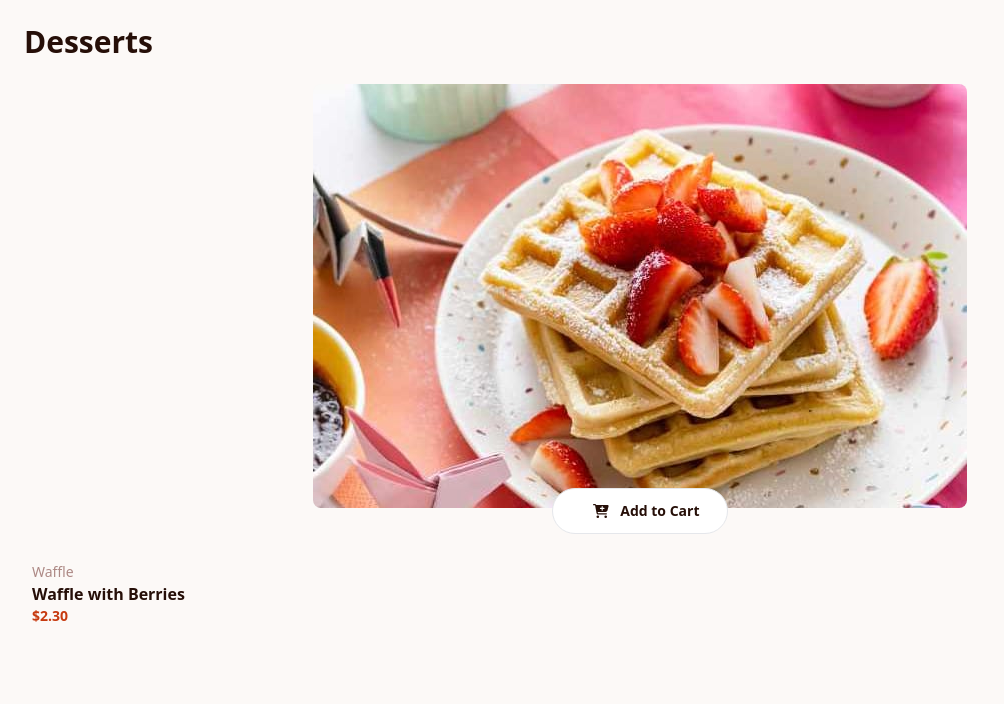
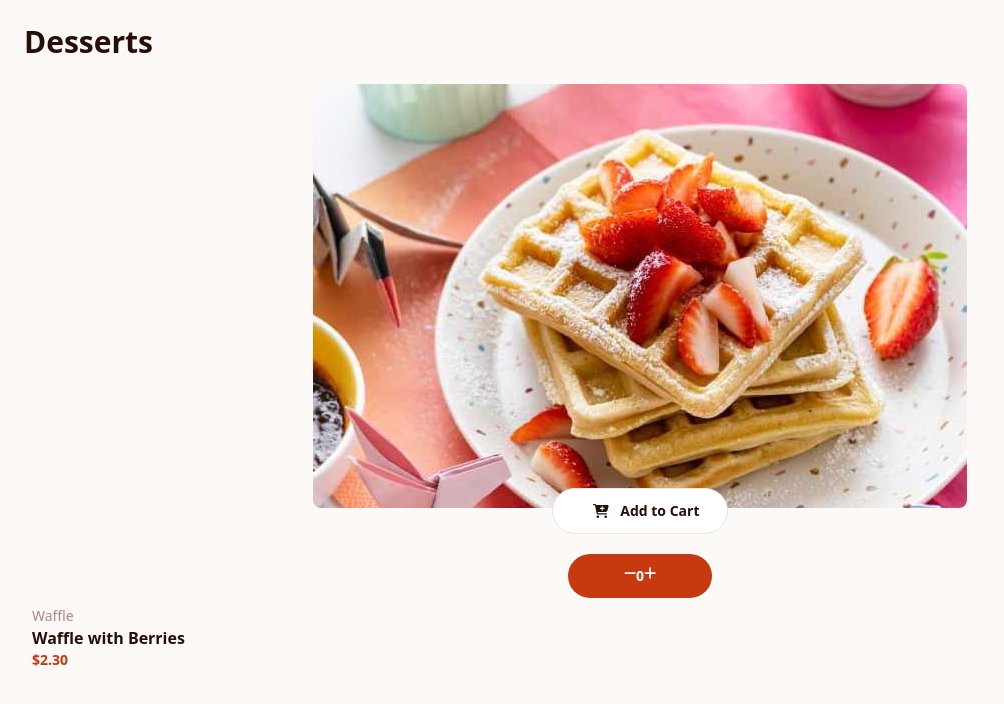
Before and after one commit to Chaveguapo/Product-list, a React (Vite) app: page / in a window 1280 px wide. Shown: the top 704 px of the page, without its empty margins (0-1004 px from the left). Built offline with nearby package versions, Linux system fonts and the light colour scheme.

Commit message:
update button

```diff
--- a/src/Item.tsx
+++ b/src/Item.tsx
@@ -6,15 +6,15 @@ import { faCartPlus, faMinus, faPlus } from "@fortawesome/free-solid-svg-icons";
 function App() {
   const [itemCount, setItemCount] = useState(0);
 
-  const handleAddToCart = () => {
-    setItemCount(itemCount + 1);
-  };
+  // const handleAddToCart = () => {
+  //   setItemCount(itemCount + 1);
+  // };
 
-  const handleRemoveFromCart = () => {
-    if (itemCount > 0) {
-      setItemCount(itemCount - 1);
-    }
-  };
+  // const handleRemoveFromCart = () => {
+  //   if (itemCount > 0) {
+  //     setItemCount(itemCount - 1);
+  //   }
+  // };
   return (
     <>
       <div className="min-h-screen bg-Rose_50 p-6 text-left ">
@@ -29,18 +29,25 @@ function App() {
             >
               <img
                 src={waffle}
-                className={"rounded-lg static transition-all duration-300"}
+                className="rounded-lg"
                 alt="waffle_with_berries"
               ></img>
               <button
                 aria-label="Add to cart"
-                className={`relative z-30 border bottom-5 p-7 text-sm font-bold text-Rose-900 rounded-full py-3 ${
-                  itemCount ? "bg-Red text-white" : "bg-white text-Rose_900"
-                } focus:outline-none transition-all duration-300`}
-                // onClick={handleCartToggle}
+                className="relative z-30 border bottom-5 p-7 text-sm font-bold text-Rose-900 rounded-full py-3
+              bg-white text-Rose_900"
               >
                 <FontAwesomeIcon icon={faCartPlus} className="px-3" />
                 Add to Cart
+              </button>
+
+              <button
+                aria-label="Count of items"
+                className=" flex justify-between relative z-30 rounded-full px-14 p-3 text-sm font-bold bg-Red text-white"
+              >
+                <FontAwesomeIcon icon={faMinus} />
+                <p>{itemCount}</p>
+                <FontAwesomeIcon icon={faPlus} />
               </button>
             </li>
             <div className="p-2">
```
